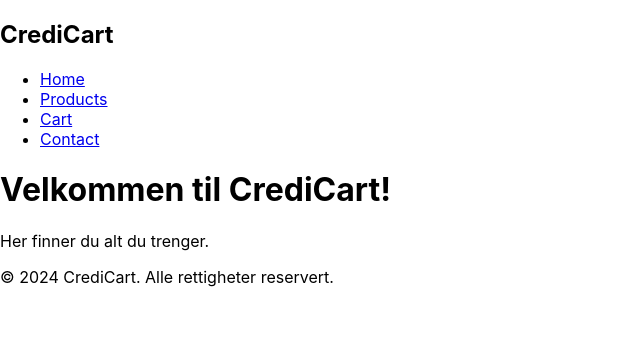
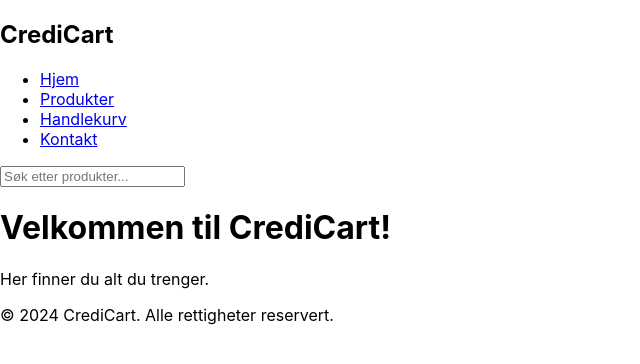
Before and after one commit to Voidwaker/credicart, a React (Create React App) app: page / in a window 1280 px wide. Shown: the top 364 px of the page, without its empty margins (0-640 px from the left). Built offline with nearby package versions, Linux system fonts and the light colour scheme.

Commit message:
added searchbar to the nav
added searchbar to the nav

```diff
--- a/src/components/header.jsx
+++ b/src/components/header.jsx
@@ -1,19 +1,21 @@
-import react from "react";
+import React from "react";
+import SearchBar from "./searchBar";
 
-function header () {
+function Header({ products, onSearch }) {
   return (
     <header>
       <nav>
         <h1>CrediCart</h1>
         <ul>
-                    <li><a href="/">Home</a></li>
-                    <li><a href="/produkter">Products</a></li>
-                    <li><a href="/om-oss">Cart</a></li>
-                    <li><a href="/kontakt">Contact</a></li>
+          <li><a href="/">Hjem</a></li>
+          <li><a href="/products">Produkter</a></li>
+          <li><a href="/cart">Handlekurv</a></li>
+          <li><a href="/contact">Kontakt</a></li>
         </ul>
+        <SearchBar products={products} onSearch={onSearch} />
       </nav>
     </header>
   );
 }
 
-export default header;
+export default Header;
--- /dev/null
+++ b/src/components/searchBar.jsx
@@ -0,0 +1,27 @@
+import React, { useState } from "react";
+
+function SearchBar({ products, onSearch }) {
+  const [searchTerm, setSearchTerm] = useState("");
+
+  const handleSearch = (event) => {
+    const value = event.target.value.toLowerCase();
+    setSearchTerm(value);
+    const filteredProducts = products.filter((product) =>
+      product.title.toLowerCase().includes(value)
+    );
+    onSearch(filteredProducts);
+  };
+
+  return (
+    <div>
+      <input
+        type="text"
+        placeholder="Søk etter produkter..."
+        value={searchTerm}
+        onChange={handleSearch}
+      />
+    </div>
+  );
+}
+
+export default SearchBar;
```
Lines whose indentation alone changed are shown as unchanged.
